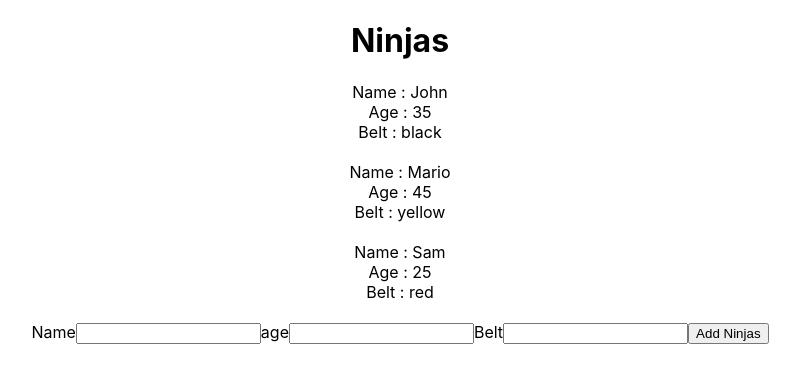
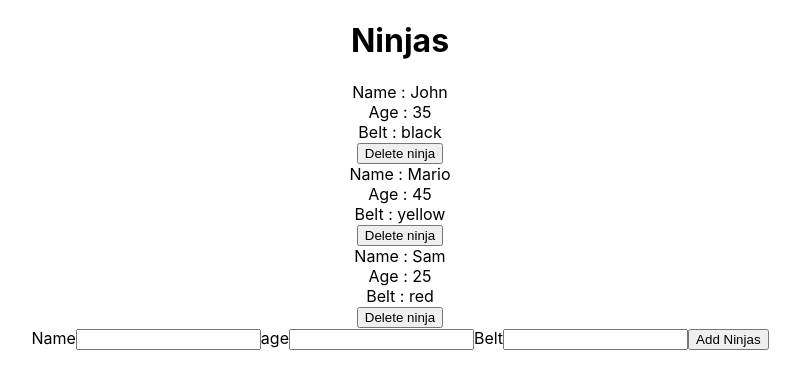
Before and after one commit to slimeVidas26/ninjas, a React (Create React App) app: page / in a window 1280 px wide. Shown: the top 388 px of the page, without its empty margins (240-1040 px from the left). Built offline with nearby package versions, Linux system fonts and the light colour scheme.

Commit message:
delete-ninja

```diff
--- a/src/App.js
+++ b/src/App.js
@@ -12,6 +12,16 @@
     ]
   }
 
+  deleteNinja = (id)=>{
+    console.log(id)
+   const ninjas = this.state.ninjas.filter((ninja)=>{
+     return ninja.id !== id
+   })
+   this.setState({
+     ninjas
+   })
+  }
+
   addNinja = (ninja)=>{
   console.log(ninja);
   ninja.id = Math.random();
@@ -23,7 +33,7 @@
   render() {
     return (
       <div className="App">
-       <Ninjas ninjas = {this.state.ninjas}/>
+       <Ninjas deleteNinja = {this.deleteNinja} ninjas = {this.state.ninjas}/>
        <AddNinja addNinja = {this.addNinja} />
       </div>
     );
--- a/src/Ninjas.js
+++ b/src/Ninjas.js
@@ -1,6 +1,6 @@
 import React from 'react'
 
- const Ninjas = ({ninjas})=> {
+ const Ninjas = ({ninjas , deleteNinja})=> {
   console.log({ninjas});
   const ninjasList = ninjas.map((ninja)=>{
     return(
@@ -9,6 +9,7 @@
         <div>Name : {ninja.name}</div>
         <div>Age : {ninja.age}</div>
         <div>Belt : {ninja.belt}</div>
+        <button onClick = {()=>{deleteNinja(ninja.id)}}>Delete ninja</button>
         <br/>
       </div>
 
```
Lines whose indentation alone changed are shown as unchanged.
